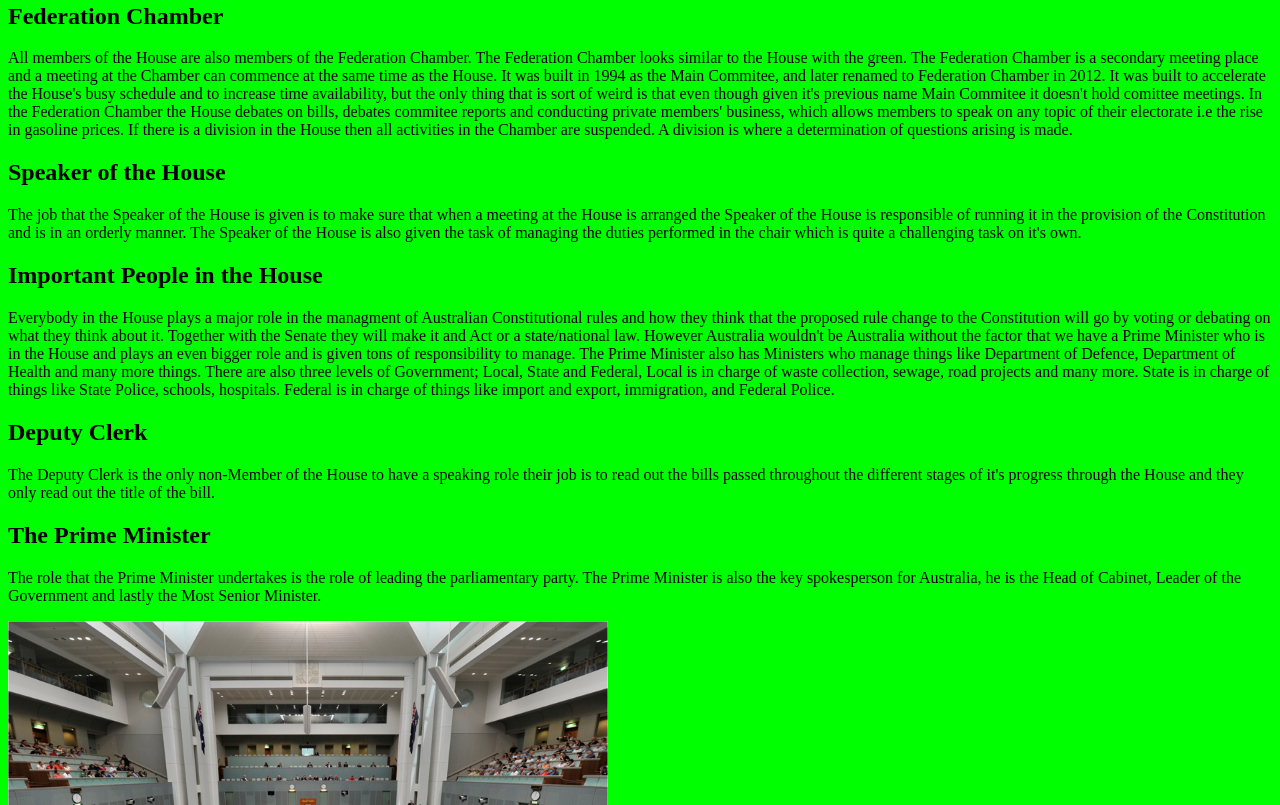
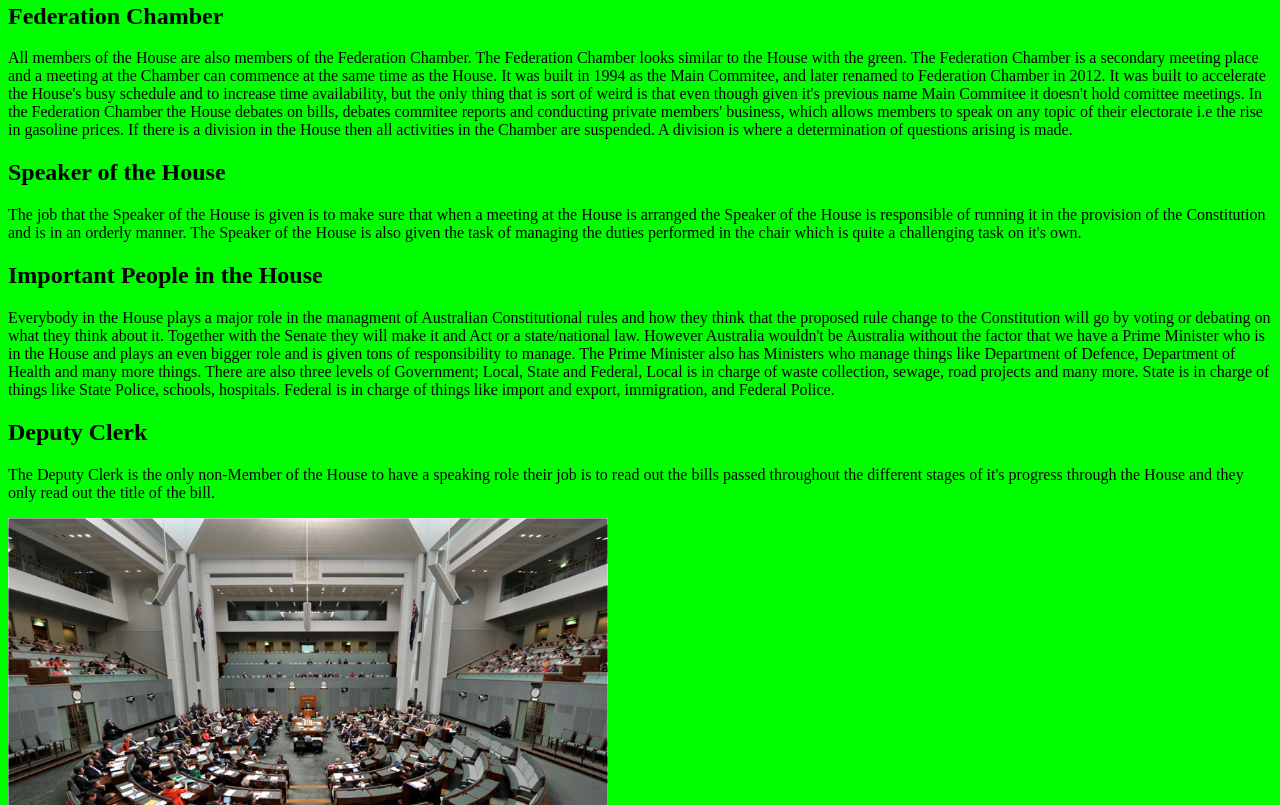
Before and after one commit to kyloren345/Interactive-Parliament, a plain HTML site: page houseofreps.html in a window 1280 px wide. Shown: the part 353-1158 px from the top of the page. Drawn offline with Linux system fonts and the light colour scheme.

Commit message:
Revert "Second commit"
This reverts commit dff6683d7bc0b3f6104a77c762b36f435119e819.

```diff
--- a/houseofreps.html
+++ b/houseofreps.html
@@ -22,8 +22,6 @@
     <p>Everybody in the House plays a major role in the managment of Australian Constitutional rules and how they think that the proposed rule change to the Constitution will go by voting or debating on what they think about it. Together with the Senate they will make it and Act or a state/national law. However Australia wouldn't be Australia without the factor that we have a Prime Minister who is in the House and plays an even bigger role and is given tons of responsibility to manage. The Prime Minister also has Ministers who manage things like Department of Defence, Department of Health and many more things. There are also three levels of Government; Local, State and Federal, Local is in charge of waste collection, sewage, road projects and many more. State is in charge of things like State Police, schools, hospitals. Federal is in charge of things like import and export, immigration, and Federal Police. </p>
     <h2>Deputy Clerk</h2>
     <p>The Deputy Clerk is the only non-Member of the House to have a speaking role their job is to read out the bills passed throughout the different stages of it's progress through the House and they only read out the title of the bill.</p>
-    <h2>The Prime Minister</h2>
-    <p>The role that the Prime Minister undertakes is the role of leading the parliamentary party. The Prime Minister is also the key spokesperson for Australia, he is the Head of Cabinet, Leader of the Government and lastly the Most Senior Minister. </p>
     <img src="images/houseofreps.jpg">
 </body>
 </html>
```
